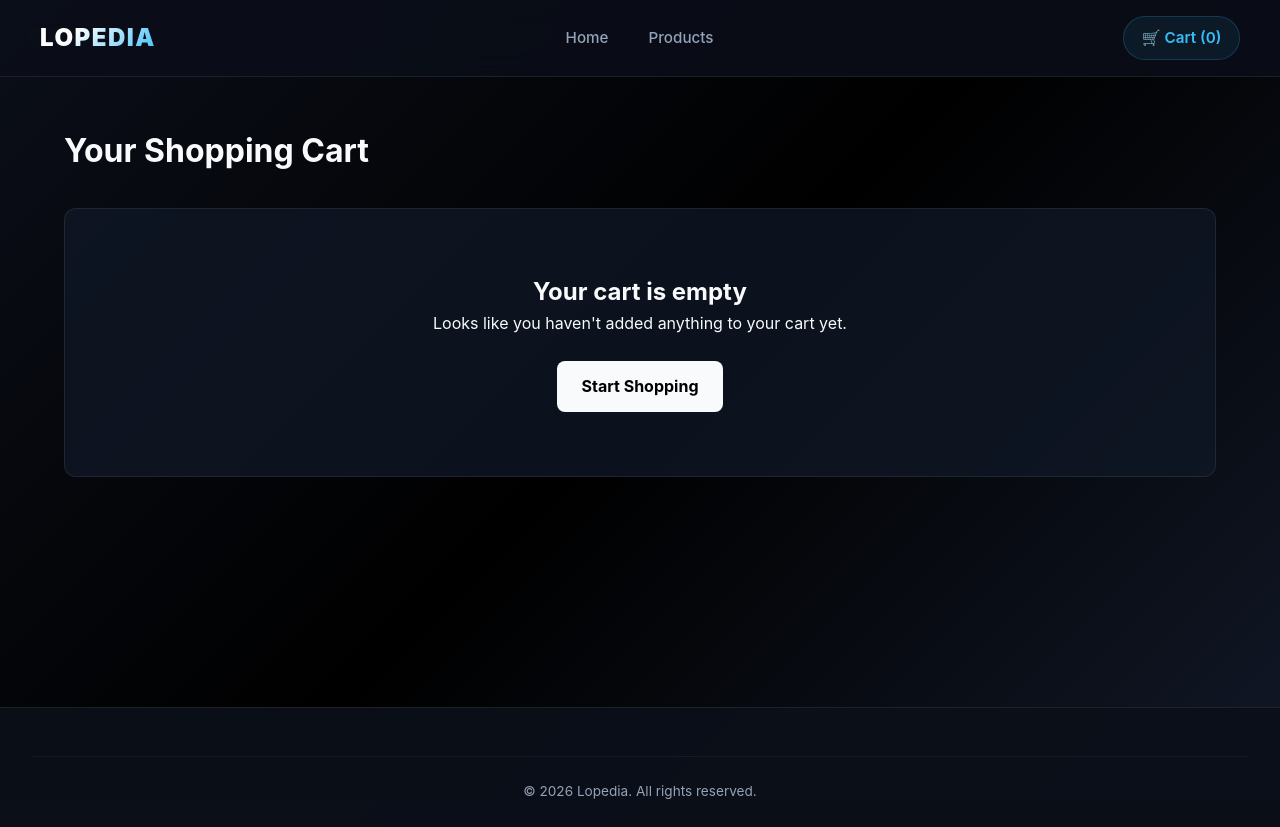
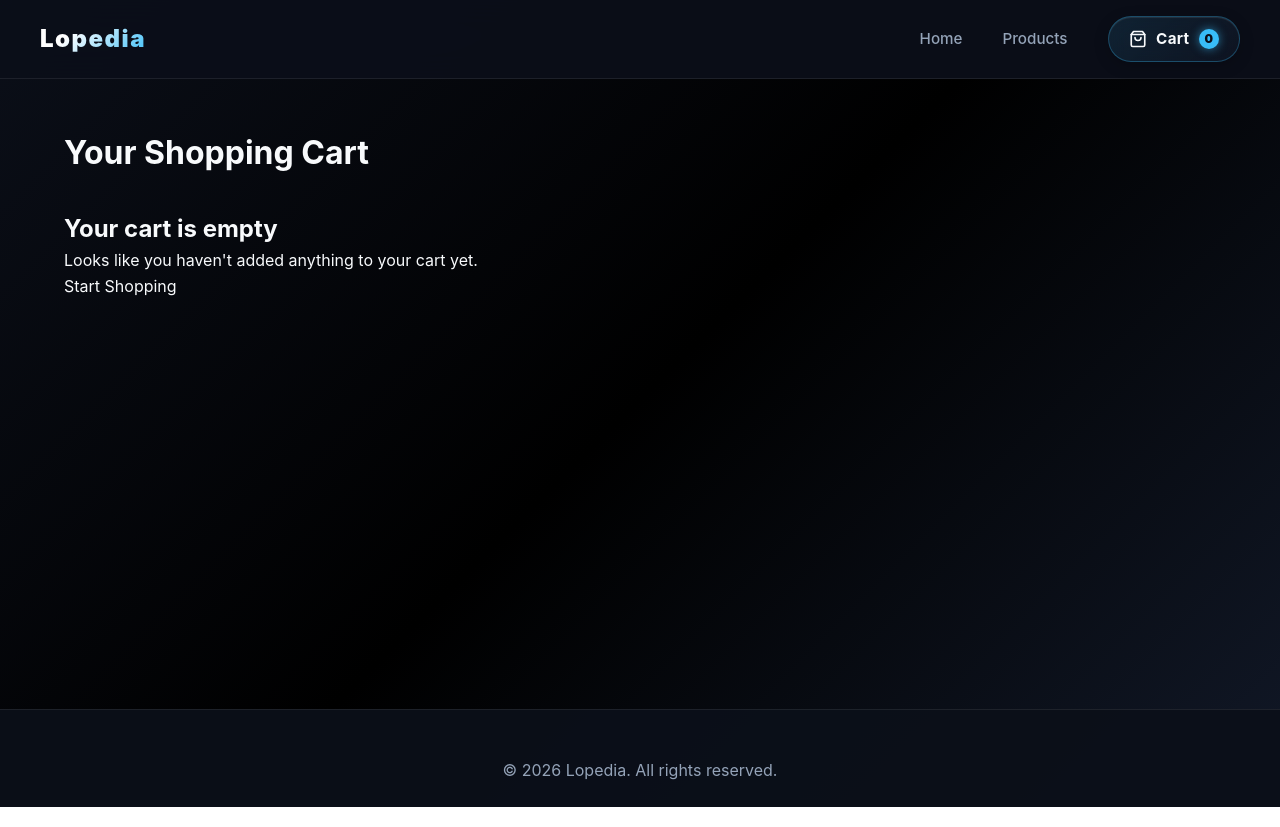
Before and after one commit to demetre-12/Finaluri, a React (Vite) app: page /cart in a window 1280 px wide. Built offline with nearby package versions, Linux system fonts and the light colour scheme.

Commit message:
gavaswore agenti

```diff
--- a/src/components/Header.jsx
+++ b/src/components/Header.jsx
@@ -1,22 +1,56 @@
-import React from "react";
+import { useState } from "react";
 import { Link } from "react-router-dom";
-import { useCart } from "../context/CartContext";
 
-export default function Header() {
-  const { totalItemCount } = useCart();
+export default function Header({ cartCount = 0 }) {
+  const [isOpen, setIsOpen] = useState(false);
 
   return (
     <header className="header">
-      <Link to="/" className="header-logo">
-        LOPEDIA
-      </Link>
-      <nav className="header-nav">
-        <Link to="/">Home</Link>
-        <Link to="/products">Products</Link>
-      </nav>
-      <Link to="/cart" className="cart-link">
-        🛒 Cart ({totalItemCount})
-      </Link>
+      <div className="header-container">
+        <Link to="/" className="logo" onClick={() => setIsOpen(false)}>
+          Lopedia
+        </Link>
+
+        <button
+          className="mobile-menu-btn"
+          onClick={() => setIsOpen(!isOpen)}
+          aria-label="Toggle Navigation"
+        >
+          {isOpen ? "✕" : "☰"}
+        </button>
+
+        <nav className={`nav-menu ${isOpen ? "open" : ""}`}>
+          <Link to="/" onClick={() => setIsOpen(false)}>
+            Home
+          </Link>
+          <Link to="/products" onClick={() => setIsOpen(false)}>
+            Products
+          </Link>
+
+          <Link
+            to="/cart"
+            className="cart-link"
+            onClick={() => setIsOpen(false)}
+          >
+            <svg
+              width="18"
+              height="18"
+              viewBox="0 0 24 24"
+              fill="none"
+              stroke="currentColor"
+              strokeWidth="2.2"
+              strokeLinecap="round"
+              strokeLinejoin="round"
+            >
+              <path d="M6 2L3 6v14a2 2 0 0 0 2 2h14a2 2 0 0 0 2-2V6l-3-4z"></path>
+              <line x1="3" y1="6" x2="21" y2="6"></line>
+              <path d="M16 10a4 4 0 0 1-8 0"></path>
+            </svg>
+            <span>Cart</span>
+            <span className="cart-badge">{cartCount}</span>
+          </Link>
+        </nav>
+      </div>
     </header>
   );
 }
--- a/src/index.css
+++ b/src/index.css
@@ -49,26 +49,6 @@ ul {
   min-height: calc(100vh - 250px);
 }
 
-.skeleton-card {
-  background: var(--glass-bg);
-  border: 1px solid var(--glass-border);
-  border-radius: 16px;
-  height: 380px;
-  animation: pulse-glow 1.5s infinite ease-in-out;
-}
-
-@keyframes pulse-glow {
-  0% {
-    opacity: 0.4;
-  }
-  50% {
-    opacity: 0.8;
-  }
-  100% {
-    opacity: 0.4;
-  }
-}
-
 .page-container {
   max-width: 1280px;
   margin: 0 auto;
@@ -79,17 +59,23 @@ ul {
   position: sticky;
   top: 0;
   z-index: 1000;
-  display: flex;
-  justify-content: space-between;
-  align-items: center;
-  padding: 1rem 2.5rem;
-  background: rgba(11, 15, 25, 0.85);
+  background: rgba(11, 15, 25, 0.92);
   backdrop-filter: blur(16px);
   -webkit-backdrop-filter: blur(16px);
   border-bottom: 1px solid var(--glass-border);
 }
 
-.header-logo {
+.header-container {
+  max-width: 1280px;
+  margin: 0 auto;
+  display: flex;
+  justify-content: space-between;
+  align-items: center;
+  padding: 1rem 2.5rem;
+  position: relative;
+}
+
+.logo {
   font-size: 1.5rem;
   font-weight: 900;
   letter-spacing: 1.5px;
@@ -99,43 +85,152 @@ ul {
   -webkit-text-fill-color: transparent;
 }
 
-.header-nav {
+.mobile-menu-btn {
+  display: none;
+  background: none;
+  border: none;
+  font-size: 1.75rem;
+  color: var(--text-main);
+  cursor: pointer;
+}
+
+.nav-menu {
   display: flex;
+  align-items: center;
   gap: 2.5rem;
 }
 
-.header-nav a {
+.nav-menu a:not(.cart-link) {
   color: var(--text-muted);
   font-weight: 500;
   font-size: 0.95rem;
   transition: var(--transition-smooth);
 }
 
-.header-nav a:hover,
-.header-nav a.active {
-  color: var(--text-main);
+.nav-menu a:not(.cart-link):hover,
+.nav-menu a:not(.cart-link).active {
+  color: var(--accent-blue);
 }
 
 .cart-btn-trigger,
 .cart-link {
-  display: flex;
+  position: relative;
+  display: inline-flex;
   align-items: center;
-  gap: 0.5rem;
-  background: rgba(56, 189, 248, 0.08);
-  color: var(--accent-blue);
-  font-weight: 600;
+  gap: 0.6rem;
+  padding: 0.6rem 1.25rem;
+  border-radius: 99px;
+  background: linear-gradient(135deg, rgba(56, 189, 248, 0.12) 0%, rgba(17, 24, 39, 0.6) 100%);
+  border: 1px solid rgba(56, 189, 248, 0.3);
+  color: var(--text-main);
+  font-weight: 700;
   font-size: 0.95rem;
-  padding: 0.55rem 1.1rem;
-  border-radius: 9999px;
-  border: 1px solid rgba(56, 189, 248, 0.2);
+  letter-spacing: 0.3px;
   cursor: pointer;
-  transition: var(--transition-smooth);
+  overflow: hidden;
+  transition: all 0.3s cubic-bezier(0.4, 0, 0.2, 1);
+  box-shadow: 0 4px 15px rgba(0, 0, 0, 0.2), inset 0 1px 1px rgba(255, 255, 255, 0.1);
+  backdrop-filter: blur(10px);
+}
+
+.cart-btn-trigger::before,
+.cart-link::before {
+  content: "";
+  position: absolute;
+  top: 0;
+  left: -100%;
+  width: 100%;
+  height: 100%;
+  background: linear-gradient(
+    90deg,
+    transparent,
+    rgba(56, 189, 248, 0.2),
+    transparent
+  );
+  transition: 0.5s;
+}
+
+.cart-btn-trigger:hover::before,
+.cart-link:hover::before {
+  left: 100%;
 }
 
 .cart-btn-trigger:hover,
 .cart-link:hover {
-  background: rgba(56, 189, 248, 0.15);
-  border-color: rgba(56, 189, 248, 0.4);
+  background: linear-gradient(135deg, rgba(56, 189, 248, 0.25) 0%, rgba(17, 24, 39, 0.8) 100%);
+  border-color: var(--accent-blue);
+  box-shadow: 0 0 20px rgba(56, 189, 248, 0.4), inset 0 1px 2px rgba(255, 255, 255, 0.2);
+  transform: translateY(-2px);
+  color: #ffffff;
+}
+
+.cart-btn-trigger:active,
+.cart-link:active {
+  transform: translateY(0);
+  box-shadow: 0 0 10px rgba(56, 189, 248, 0.3);
+}
+
+.cart-badge {
+  background: var(--accent-blue);
+  color: #0b0f19;
+  font-size: 0.75rem;
+  font-weight: 900;
+  min-width: 20px;
+  height: 20px;
+  border-radius: 50%;
+  display: flex;
+  align-items: center;
+  justify-content: center;
+  padding: 0 4px;
+  box-shadow: 0 0 10px rgba(56, 189, 248, 0.6);
+  transition: transform 0.2s ease;
+}
+
+.cart-btn-trigger:hover .cart-badge,
+.cart-link:hover .cart-badge {
+  transform: scale(1.1);
+  background: #ffffff;
+  color: #0b0f19;
+}
+
+@media (max-width: 768px) {
+  .header-container {
+    padding: 1rem 1.5rem;
+  }
+
+  .mobile-menu-btn {
+    display: block;
+  }
+
+  .nav-menu {
+    display: none;
+    flex-direction: column;
+    position: absolute;
+    top: 100%;
+    left: 0;
+    width: 100%;
+    background: rgba(11, 15, 25, 0.98);
+    backdrop-filter: blur(20px);
+    -webkit-backdrop-filter: blur(20px);
+    border-bottom: 1px solid var(--glass-border);
+    padding: 1.5rem;
+    gap: 1.25rem;
+    align-items: flex-start;
+  }
+
+  .nav-menu.open {
+    display: flex;
+  }
+
+  .nav-menu a:not(.cart-link) {
+    font-size: 1.1rem;
+    width: 100%;
+  }
+
+  .cart-link {
+    width: 100%;
+    justify-content: center;
+  }
 }
 
 .catalog-header-bar {
@@ -153,13 +248,8 @@ ul {
   flex-wrap: wrap;
 }
 
-.search-box {
-  position: relative;
-  display: flex;
-  align-items: center;
-}
-
-.search-input {
+.search-input,
+.category-select {
   background: rgba(11, 15, 25, 0.6);
   border: 1px solid var(--glass-border);
   border-radius: 10px;
@@ -168,32 +258,16 @@ ul {
   font-size: 0.95rem;
   outline: none;
   transition: var(--transition-smooth);
+}
+
+.search-input {
   width: 240px;
 }
 
-.search-input:focus {
+.search-input:focus,
+.category-select:focus {
   border-color: var(--accent-blue);
   box-shadow: 0 0 10px rgba(56, 189, 248, 0.2);
-}
-
-.search-input::placeholder {
-  color: var(--text-muted);
-}
-
-.category-select {
-  background: rgba(11, 15, 25, 0.6);
-  border: 1px solid var(--glass-border);
-  border-radius: 10px;
-  padding: 0.75rem 1rem;
-  color: var(--text-main);
-  font-size: 0.95rem;
-  outline: none;
-  cursor: pointer;
-  transition: var(--transition-smooth);
-}
-
-.category-select:focus {
-  border-color: var(--accent-blue);
 }
 
 .category-select option {
@@ -311,18 +385,18 @@ ul {
   box-shadow: 0 0 15px rgba(56, 189, 248, 0.4);
 }
 
-.card-badge {
-  position: absolute;
-  top: 10px;
-  left: 10px;
-  background: var(--accent-blue);
-  color: #0b0f19;
-  font-size: 0.65rem;
-  font-weight: 800;
-  padding: 0.2rem 0.5rem;
-  border-radius: 4px;
-  letter-spacing: 0.5px;
-  z-index: 2;
+.skeleton-card {
+  background: var(--glass-bg);
+  border: 1px solid var(--glass-border);
+  border-radius: 16px;
+  height: 380px;
+  animation: pulse-glow 1.5s infinite ease-in-out;
+}
+
+@keyframes pulse-glow {
+  0% { opacity: 0.4; }
+  50% { opacity: 0.8; }
+  100% { opacity: 0.4; }
 }
 
 .luxury-detail-wrapper {
@@ -377,18 +451,6 @@ ul {
   overflow: hidden;
 }
 
-.glow-backdrop {
-  position: absolute;
-  width: 250px;
-  height: 250px;
-  background: radial-gradient(
-    circle,
-    rgba(56, 189, 248, 0.25) 0%,
-    transparent 70%
-  );
-  z-index: 0;
-}
-
 .luxury-image-showcase img {
   max-height: 100%;
   max-width: 100%;
@@ -407,13 +469,6 @@ ul {
   flex-direction: column;
 }
 
-.luxury-badge-row {
-  display: flex;
-  justify-content: space-between;
-  align-items: center;
-  margin-bottom: 1rem;
-}
-
 .luxury-category-tag {
   font-size: 0.8rem;
   text-transform: uppercase;
@@ -424,11 +479,8 @@ ul {
   padding: 0.3rem 0.8rem;
   border-radius: 99px;
   border: 1px solid rgba(56, 189, 248, 0.2);
-}
-
-.luxury-rating {
-  font-size: 0.9rem;
-  color: var(--text-muted);
+  width: fit-content;
+  margin-bottom: 1rem;
 }
 
 .luxury-title {
@@ -436,7 +488,6 @@ ul {
   font-weight: 800;
   color: var(--text-main);
   line-height: 1.2;
-  letter-spacing: -0.5px;
   margin-bottom: 1rem;
 }
 
@@ -479,11 +530,6 @@ ul {
   color: var(--text-main);
   font-size: 1.25rem;
   cursor: pointer;
-  transition: var(--transition-smooth);
-}
-
-.luxury-qty-selector button:hover {
-  color: var(--accent-blue);
 }
 
 .luxury-qty-selector span {
@@ -504,19 +550,12 @@ ul {
   font-size: 1.05rem;
   cursor: pointer;
   transition: var(--transition-smooth);
-  box-shadow: 0 4px 20px rgba(56, 189, 248, 0.3);
 }
 
 .luxury-cart-btn:hover {
   background: var(--accent-hover);
   transform: translateY(-2px);
   box-shadow: 0 6px 25px rgba(56, 189, 248, 0.5);
-}
-
-.luxury-cart-btn.success {
-  background: #22c55e;
-  color: #ffffff;
-  box-shadow: 0 4px 20px rgba(34, 197, 94, 0.4);
 }
 
 .cart-page-container {
@@ -594,38 +633,60 @@ ul {
 .quantity-controls {
   display: flex;
   align-items: center;
-  gap: 0.8rem;
-  background: rgba(17, 24, 39, 0.8);
-  padding: 0.3rem 0.6rem;
-  border-radius: 6px;
+  gap: 0.6rem;
+  background: rgba(11, 15, 25, 0.8);
+  padding: 0.25rem 0.5rem;
+  border-radius: 10px;
   border: 1px solid var(--glass-border);
 }
 
 .quantity-controls button {
-  background: none;
-  border: none;
-  color: var(--text-main);
-  font-size: 1.2rem;
+  width: 28px;
+  height: 28px;
+  border-radius: 6px;
+  background: rgba(56, 189, 248, 0.1);
+  border: 1px solid rgba(56, 189, 248, 0.25);
+  color: var(--accent-blue);
+  font-size: 1.1rem;
+  font-weight: 700;
+  display: flex;
+  align-items: center;
+  justify-content: center;
   cursor: pointer;
-  padding: 0 0.3rem;
+  transition: var(--transition-smooth);
+}
+
+.quantity-controls button:hover {
+  background: var(--accent-blue);
+  color: #0b0f19;
+  box-shadow: 0 0 10px rgba(56, 189, 248, 0.4);
 }
 
 .quantity-controls span {
-  font-weight: 600;
-  min-width: 20px;
+  font-weight: 700;
+  font-size: 0.95rem;
+  min-width: 24px;
   text-align: center;
+  color: var(--text-main);
 }
 
 .remove-btn {
-  background: none;
-  border: none;
+  background: rgba(239, 68, 68, 0.1);
+  border: 1px solid rgba(239, 68, 68, 0.25);
   color: #ef4444;
-  font-size: 0.85rem;
+  padding: 0.35rem 0.75rem;
+  border-radius: 8px;
+  font-size: 0.8rem;
+  font-weight: 600;
   cursor: pointer;
+  transition: var(--transition-smooth);
 }
 
 .remove-btn:hover {
-  text-decoration: underline;
+  background: #ef4444;
+  color: #ffffff;
+  border-color: #ef4444;
+  box-shadow: 0 0 12px rgba(239, 68, 68, 0.4);
 }
 
 .cart-summary-card {
@@ -636,12 +697,6 @@ ul {
   border-radius: 12px;
   padding: 1.8rem;
   height: fit-content;
-}
-
-.cart-summary-card h2 {
-  margin-top: 0;
-  margin-bottom: 1.5rem;
-  font-size: 1.4rem;
 }
 
 .summary-row {
@@ -678,47 +733,13 @@ ul {
   background: var(--accent-hover);
 }
 
-.empty-cart-card {
-  background: var(--glass-bg);
-  border: 1px solid var(--glass-border);
-  border-radius: 12px;
-  padding: 4rem 2rem;
-  text-align: center;
-}
-
-.continue-shop-btn {
-  display: inline-block;
-  margin-top: 1.5rem;
-  background: var(--text-main);
-  color: #000000;
-  padding: 0.8rem 1.5rem;
-  border-radius: 8px;
-  font-weight: 700;
-  text-decoration: none;
-}
-
 .lopedia-footer {
   background: rgba(11, 15, 25, 0.95);
   border-top: 1px solid var(--glass-border);
   color: var(--text-muted);
   padding: 3rem 2rem 1.5rem;
   margin-top: 5rem;
-}
-
-.footer-bottom {
-  max-width: 1280px;
-  margin: 0 auto;
-  padding-top: 1.5rem;
-  border-top: 1px solid rgba(255, 255, 255, 0.05);
   text-align: center;
-  font-size: 0.85rem;
-}
-
-.state-message {
-  text-align: center;
-  padding: 4rem 2rem;
-  color: var(--text-muted);
-  font-size: 1.1rem;
 }
 
 @media (max-width: 900px) {
@@ -749,28 +770,4 @@ ul {
   .cart-layout {
     grid-template-columns: 1fr;
   }
-
-  .footer-container {
-    grid-template-columns: 1fr;
-    gap: 2rem;
-  }
 }
-
-@media (max-width: 600px) {
-  .header {
-    padding: 1rem;
-  }
-
-  .header-nav {
-    display: none;
-  }
-
-  .luxury-purchase-zone {
-    flex-direction: column;
-  }
-
-  .luxury-qty-selector {
-    width: 100%;
-    justify-content: space-between;
-  }
-}
```
Also changed, not shown: public/llms.txt (added), 6 other files (tests, documents, lock files or other folders).
